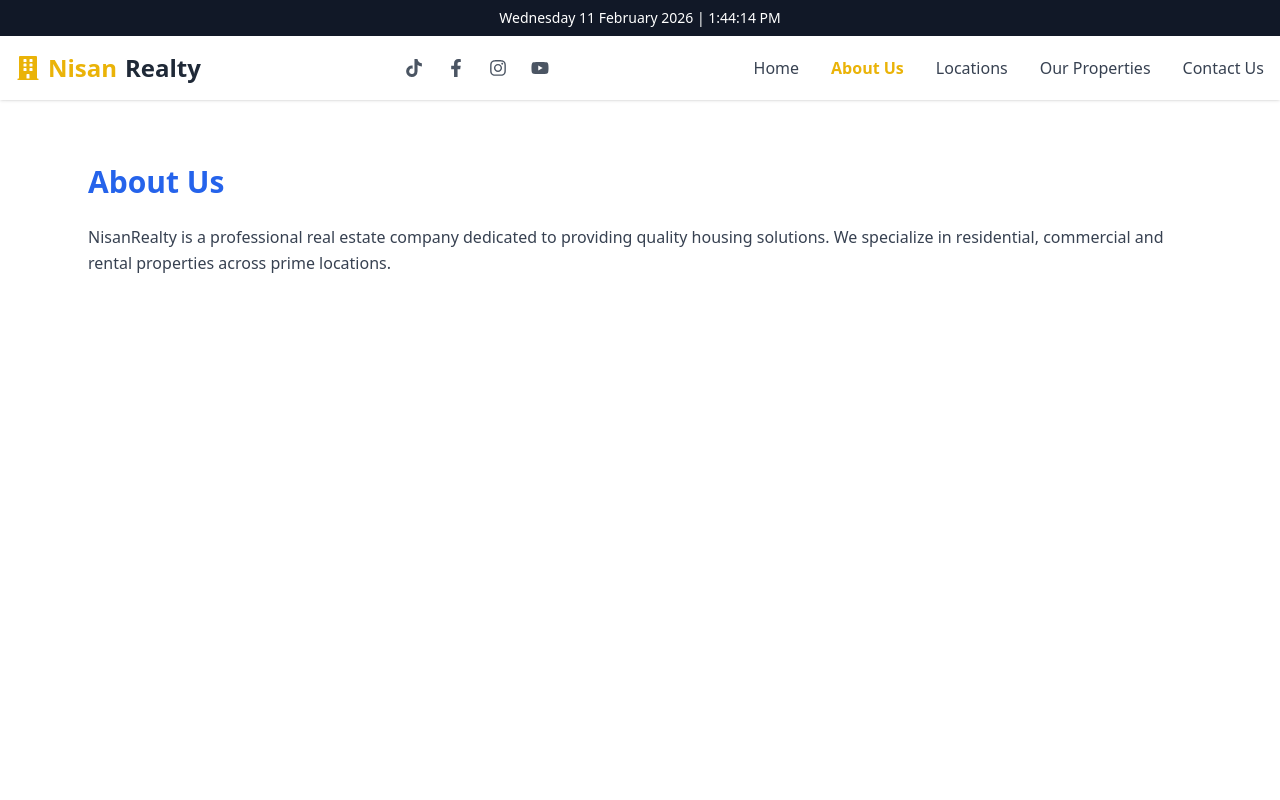
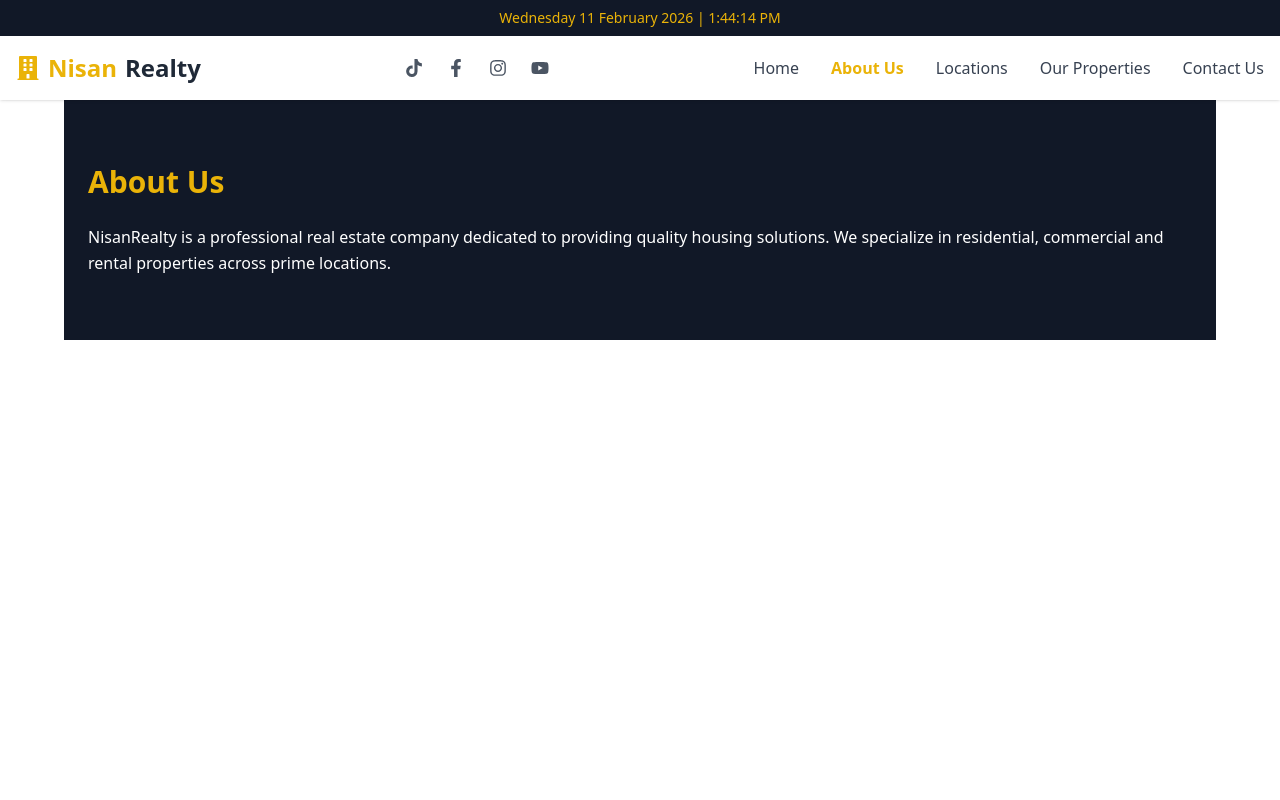
Before and after one commit to qwabena37/NisanR, a React (Vite) app in the folder nisan-realty/: page /about in a window 1280 px wide. Shown: the top 800 px of the page. Built offline with nearby package versions, Linux system fonts and the light colour scheme.

Commit message:
modify homepage

```diff
--- a/nisan-realty/src/components/Navbar.jsx
+++ b/nisan-realty/src/components/Navbar.jsx
@@ -27,7 +27,7 @@ export default function Navbar() {
   return (
     <header className="sticky top-0 z-50 shadow">
       {/* Date & Time */}
-      <div className="bg-gray-900 text-white text-sm py-2 text-center">
+      <div className="bg-gray-900 text-yellow-500 text-sm py-2 text-center">
         {dateTime.toLocaleDateString("en-GB", {
           weekday: "long",
           year: "numeric",
--- a/nisan-realty/src/pages/About.jsx
+++ b/nisan-realty/src/pages/About.jsx
@@ -1,8 +1,8 @@
 export default function About() {
   return (
-    <section className="py-16 px-6 max-w-6xl mx-auto">
-      <h2 className="text-3xl font-bold text-blue-600 mb-6">About Us</h2>
-      <p className="text-gray-700 leading-relaxed">
+    <section className="py-16 bg-gray-900 px-6 max-w-6xl mx-auto">
+      <h2 className="text-3xl font-bold text-yellow-500 mb-6">About Us</h2>
+      <p className="text-white leading-relaxed">
         NisanRealty is a professional real estate company dedicated to
         providing quality housing solutions. We specialize in residential,
         commercial and rental properties across prime locations.
--- a/nisan-realty/src/pages/Home.jsx
+++ b/nisan-realty/src/pages/Home.jsx
@@ -89,7 +89,7 @@ export default function Home() {
       id: 7,
       title: "Big Blue Resort",
       location: "Kasoa",
-      price: 1500000,
+      price: 150000,
       listingType: "sale",
       status: "available",
       category: "resort",
@@ -103,7 +103,7 @@ export default function Home() {
       id: 8,
       title: "Manko Resort",
       location: "Kasoa",
-      price: 1500000,
+      price: 150000,
       listingType: "sale",
       status: "available",
       category: "resort",
@@ -198,7 +198,7 @@ export default function Home() {
 </p>
 
 <p className="mt-4 text-yellow-500 font-semibold tracking-wide text-lg">
-  Your Dream. Our Dream.
+  Your Dream . Our Dream
 </p>
       </section>
 
```
